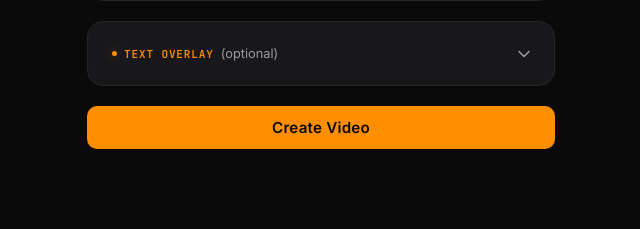
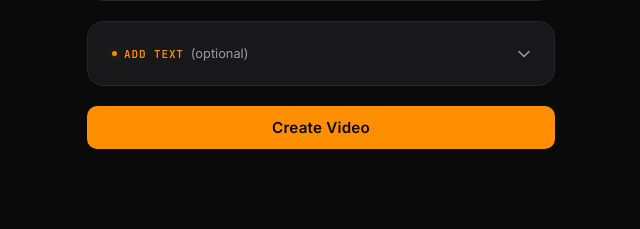
Before and after one commit to minakov981-cyber/video-compositor-public, a Flask app: template templates/app.html in a window 1280 px wide. Shown: the part 1195-1424 px from the top of the page, without its empty margins (73-713 px from the left). Run offline with Flask 3, Linux system fonts and the light colour scheme; the template is opened without the code that fills it, so the values that code supplies are empty; parts of the project's set-up code (start-up, migrations or seed data) failed here and were passed over.

Commit message:
Rename Text Overlay block title to Add Text
Co-Authored-By: Claude Opus 5.5 <noreply@anthropic.com>

```diff
--- a/templates/app.html
+++ b/templates/app.html
@@ -753,7 +753,7 @@
     <div class="overlay-wrap collapsed" id="overlay-wrap">
     <div class="card">
       <button type="button" class="overlay-toggle" onclick="toggleOverlay()" aria-expanded="false">
-        <span class="card-title">Text Overlay <span style="color:var(--text-dim);font-weight:400;text-transform:none;letter-spacing:0;font-family:var(--body);font-size:.8rem">(optional)</span></span>
+        <span class="card-title">Add Text <span style="color:var(--text-dim);font-weight:400;text-transform:none;letter-spacing:0;font-family:var(--body);font-size:.8rem">(optional)</span></span>
         <svg class="overlay-chevron" width="12" height="8" viewBox="0 0 12 8" fill="none" stroke="currentColor" stroke-width="1.6" stroke-linecap="round" stroke-linejoin="round"><path d="M1 1.5l5 5 5-5"/></svg>
       </button>
       <div class="overlay-body" style="display:flex;gap:14px;align-items:flex-start;max-width:510px">
```
